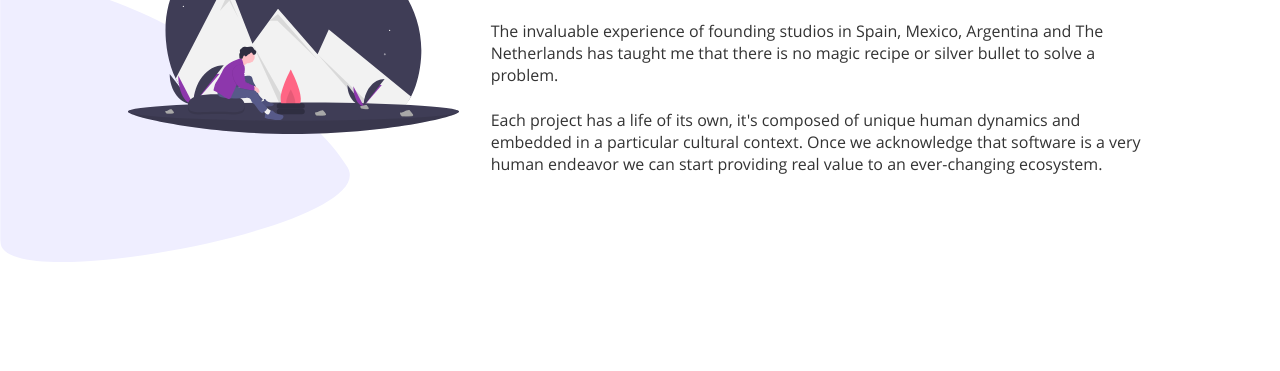
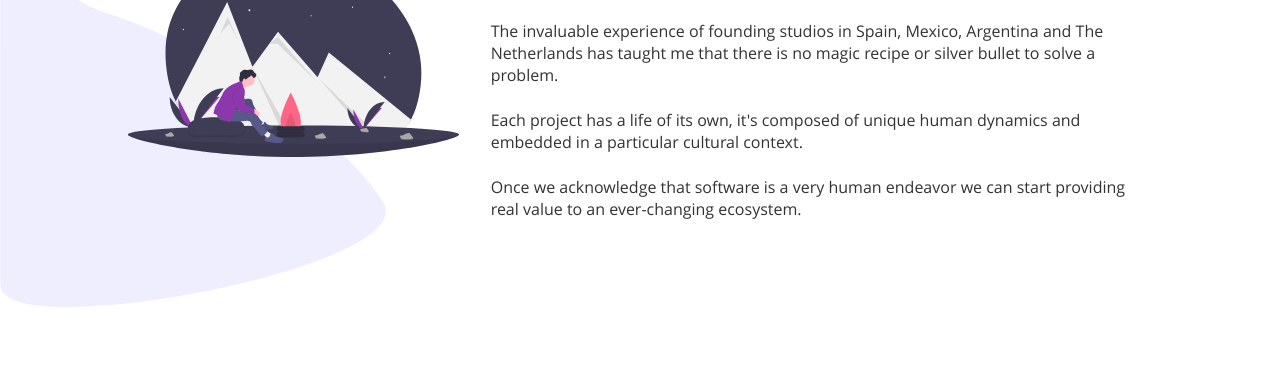
Before and after one commit to ramidecodes/ramiroramirez, a Gatsby site: page / in a window 1280 px wide. Shown: the part 1979-2350 px from the top of the page. Built offline with nearby package versions, Linux system fonts and the light colour scheme; Gatsby itself is replaced by a stand-in of ours.

Commit message:
Updat About last paragraph

```diff
--- a/src/components/landing/About/index.jsx
+++ b/src/components/landing/About/index.jsx
@@ -18,7 +18,11 @@ export const About = () => (
 					The invaluable experience of founding studios in Spain, Mexico, Argentina and The Netherlands has taught me that there is no magic recipe or silver bullet to solve a problem.
 				</p>
 				<p>
-					Each project has a life of its own, it's composed of unique human dynamics and embedded in a particular cultural context. Once we acknowledge that software is a very human endeavor we can start providing real value to an ever-changing ecosystem.				</p>
+					Each project has a life of its own, it's composed of unique human dynamics and embedded in a particular cultural context.
+				</p>
+				<p>
+					Once we acknowledge that software is a very human endeavor we can start providing real value to an ever-changing ecosystem.
+				</p>
 			</Details>
 		</SkillsWrapper>
 	</Wrapper>
```
